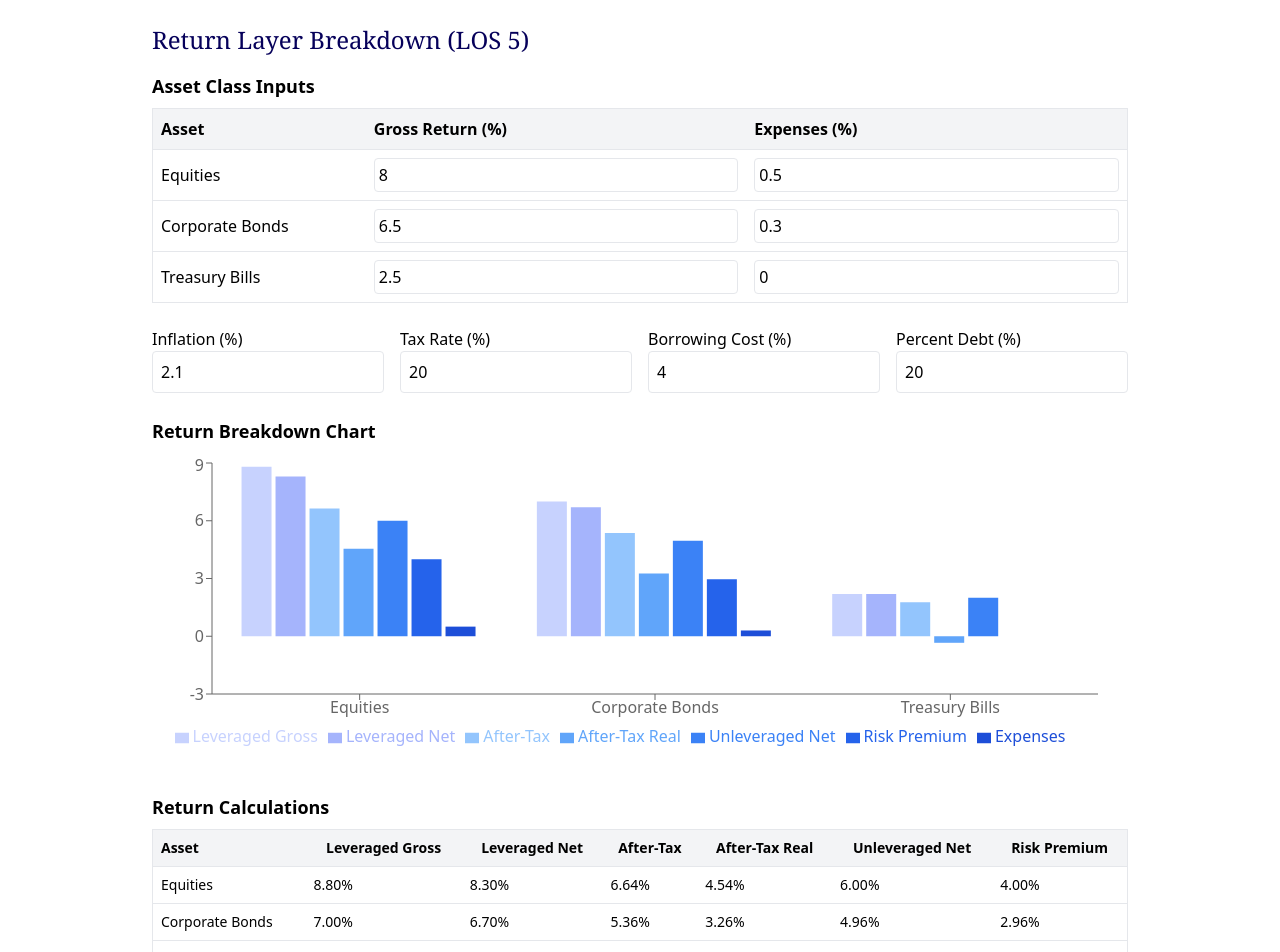
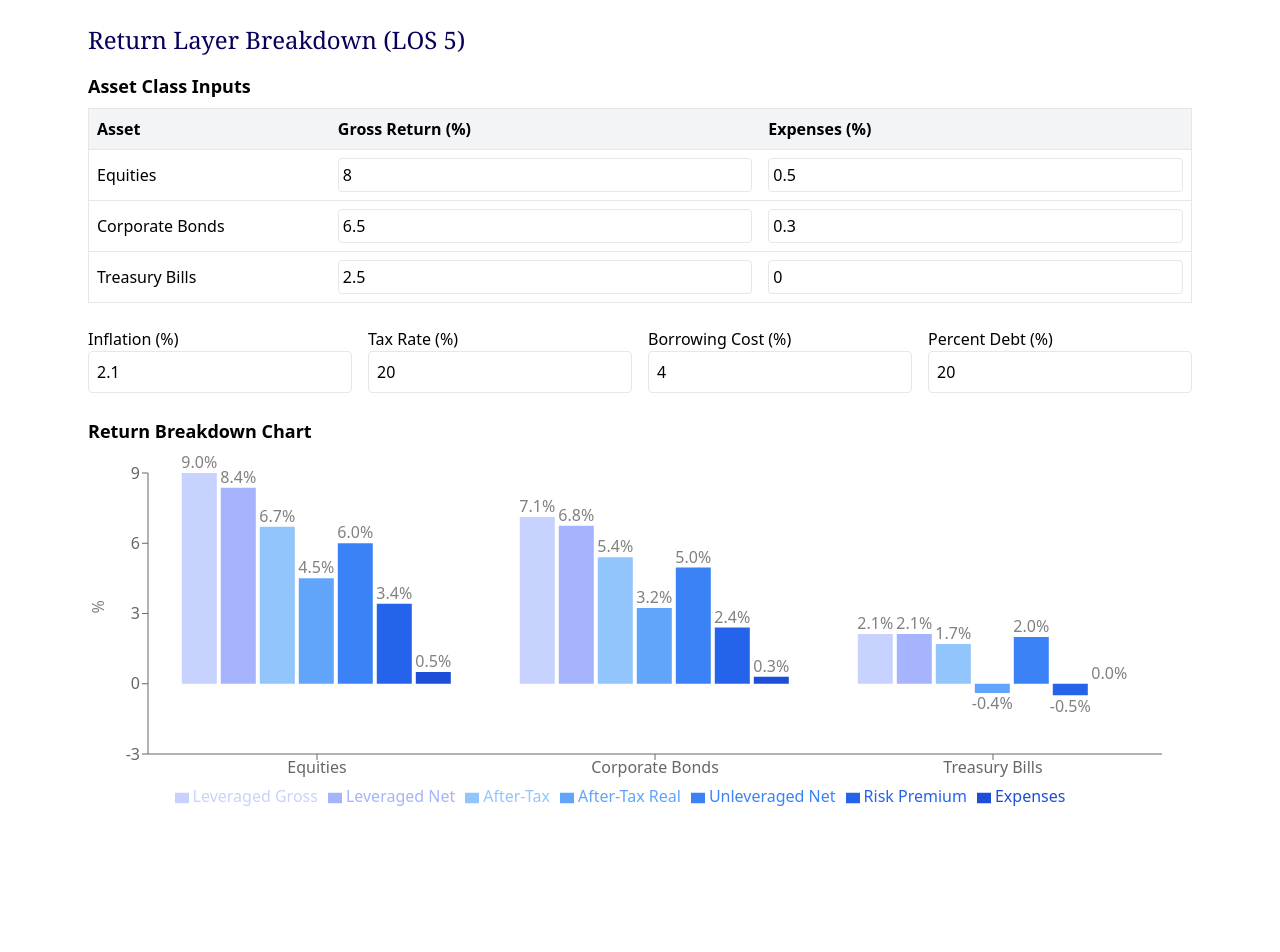
Before and after one commit to PaulReadCFA/lm1los5, a React (Vite) app: page / in a window 1280 px wide. Shown: the top 952 px of the page. After the commit the page ends 877 px from the top, so only its background shows below. Built offline with nearby package versions, Linux system fonts and the light colour scheme.

Commit message:
Bernd suggestions

```diff
--- a/src/App.jsx
+++ b/src/App.jsx
@@ -1,5 +1,14 @@
 import React, { useState } from "react";
-import { BarChart, Bar, XAxis, YAxis, Tooltip, Legend, ResponsiveContainer } from "recharts";
+import {
+  BarChart,
+  Bar,
+  XAxis,
+  YAxis,
+  Tooltip,
+  Legend,
+  LabelList,
+  ResponsiveContainer
+} from "recharts";
 
 export default function LOS5ReturnLayers() {
   const [inflation, setInflation] = useState(2.1);
@@ -27,13 +36,14 @@ export default function LOS5ReturnLayers() {
     const t = taxRate / 100;
     const inf = inflation / 100;
 
-    const leveragedGross = g + d * (g - bc);
-    const leveragedNet = leveragedGross - e;
+    // SME-corrected formulas
+    const leveragedGross = g + d / (1 - d) * (g - bc);
+    const leveragedNet = (g - e) + d / (1 - d) * ((g - e) - bc);
     const afterTax = leveragedNet * (1 - t);
-    const afterTaxReal = afterTax - inf;
+    const afterTaxReal = (1 + afterTax) / (1 + inf) - 1;
     const unleveragedNet = (g - e) * (1 - t);
     const riskFree = assets[2].grossReturn / 100;
-    const riskPremium = unleveragedNet - riskFree * (1 - t);
+    const riskPremium = (1 + unleveragedNet) / (1 + riskFree) - 1;
 
     return {
       leveragedGross: leveragedGross * 100,
@@ -43,8 +53,6 @@ export default function LOS5ReturnLayers() {
       unleveragedNet: unleveragedNet * 100,
       riskPremium: riskPremium * 100,
       expensesImpact: e * 100,
-      taxImpact: (leveragedNet - afterTax) * 100,
-      inflationImpact: inf * 100,
     };
   };
 
@@ -63,7 +71,7 @@ export default function LOS5ReturnLayers() {
   });
 
   return (
-    <div className="p-6 max-w-5xl mx-auto">
+    <div className="p-6 max-w-6xl mx-auto">
       <h1 className="text-2xl font-serif text-[#06005A] mb-4">Return Layer Breakdown (LOS 5)</h1>
 
       <div className="mb-6">
@@ -81,10 +89,20 @@ export default function LOS5ReturnLayers() {
               <tr key={asset.name} className="border-t">
                 <td className="p-2">{asset.name}</td>
                 <td className="p-2">
-                  <input type="number" value={asset.grossReturn} onChange={e => handleAssetChange(i, 'grossReturn', e.target.value)} className="w-full border rounded p-1" />
+                  <input
+                    type="number"
+                    value={asset.grossReturn}
+                    onChange={(e) => handleAssetChange(i, "grossReturn", e.target.value)}
+                    className="w-full border rounded p-1"
+                  />
                 </td>
                 <td className="p-2">
-                  <input type="number" value={asset.expenses} onChange={e => handleAssetChange(i, 'expenses', e.target.value)} className="w-full border rounded p-1" />
+                  <input
+                    type="number"
+                    value={asset.expenses}
+                    onChange={(e) => handleAssetChange(i, "expenses", e.target.value)}
+                    className="w-full border rounded p-1"
+                  />
                 </td>
               </tr>
             ))}
@@ -95,41 +113,52 @@ export default function LOS5ReturnLayers() {
       <div className="grid grid-cols-1 md:grid-cols-4 gap-4 mb-6">
         <div>
           <label>Inflation (%)</label>
-          <input type="number" value={inflation} onChange={e => setInflation(+e.target.value)} className="w-full border p-2 rounded" />
+          <input type="number" value={inflation} onChange={(e) => setInflation(+e.target.value)} className="w-full border p-2 rounded" />
         </div>
         <div>
           <label>Tax Rate (%)</label>
-          <input type="number" value={taxRate} onChange={e => setTaxRate(+e.target.value)} className="w-full border p-2 rounded" />
+          <input type="number" value={taxRate} onChange={(e) => setTaxRate(+e.target.value)} className="w-full border p-2 rounded" />
         </div>
         <div>
           <label>Borrowing Cost (%)</label>
-          <input type="number" value={borrowingCost} onChange={e => setBorrowingCost(+e.target.value)} className="w-full border p-2 rounded" />
+          <input type="number" value={borrowingCost} onChange={(e) => setBorrowingCost(+e.target.value)} className="w-full border p-2 rounded" />
         </div>
         <div>
           <label>Percent Debt (%)</label>
-          <input type="number" value={percentDebt} onChange={e => setPercentDebt(+e.target.value)} className="w-full border p-2 rounded" />
+          <input type="number" value={percentDebt} onChange={(e) => setPercentDebt(+e.target.value)} className="w-full border p-2 rounded" />
         </div>
       </div>
 
       <div className="mb-10">
         <h2 className="text-lg font-semibold mb-2">Return Breakdown Chart</h2>
-        <ResponsiveContainer width="100%" height={300}>
-          <BarChart data={chartData} margin={{ top: 10, right: 30, left: 0, bottom: 5 }}>
+        <ResponsiveContainer width="100%" height={360}>
+          <BarChart data={chartData} margin={{ top: 20, right: 30, left: 0, bottom: 5 }}>
             <XAxis dataKey="name" />
-            <YAxis />
+            <YAxis
+              label={{ value: "%", angle: -90, position: "insideLeft", offset: 10 }}
+              domain={['auto', 'auto']}
+            />
             <Tooltip formatter={(value) => `${value.toFixed(2)}%`} />
             <Legend />
-            <Bar dataKey="Leveraged Gross" fill="#C7D2FE" />
-            <Bar dataKey="Leveraged Net" fill="#A5B4FC" />
-            <Bar dataKey="After-Tax" fill="#93C5FD" />
-            <Bar dataKey="After-Tax Real" fill="#60A5FA" />
-            <Bar dataKey="Unleveraged Net" fill="#3B82F6" />
-            <Bar dataKey="Risk Premium" fill="#2563EB" />
-            <Bar dataKey="Expenses" fill="#1D4ED8" />
+            {[
+              ["Leveraged Gross", "#C7D2FE"],
+              ["Leveraged Net", "#A5B4FC"],
+              ["After-Tax", "#93C5FD"],
+              ["After-Tax Real", "#60A5FA"],
+              ["Unleveraged Net", "#3B82F6"],
+              ["Risk Premium", "#2563EB"],
+              ["Expenses", "#1D4ED8"],
+            ].map(([key, color]) => (
+              <Bar key={key} dataKey={key} fill={color}>
+                <LabelList dataKey={key} position="top" formatter={(v) => `${v.toFixed(1)}%`} />
+              </Bar>
+            ))}
           </BarChart>
         </ResponsiveContainer>
       </div>
 
+      {/* Optional: Remove if chart is self-explanatory */}
+      {/*
       <div className="mb-10">
         <h2 className="text-lg font-semibold mb-2">Return Calculations</h2>
         <table className="w-full table-auto border text-sm">
@@ -162,6 +191,7 @@ export default function LOS5ReturnLayers() {
           </tbody>
         </table>
       </div>
+      */}
     </div>
   );
 }
```
Also changed, not shown: 1 other file (tests, documents, lock files or other folders).
